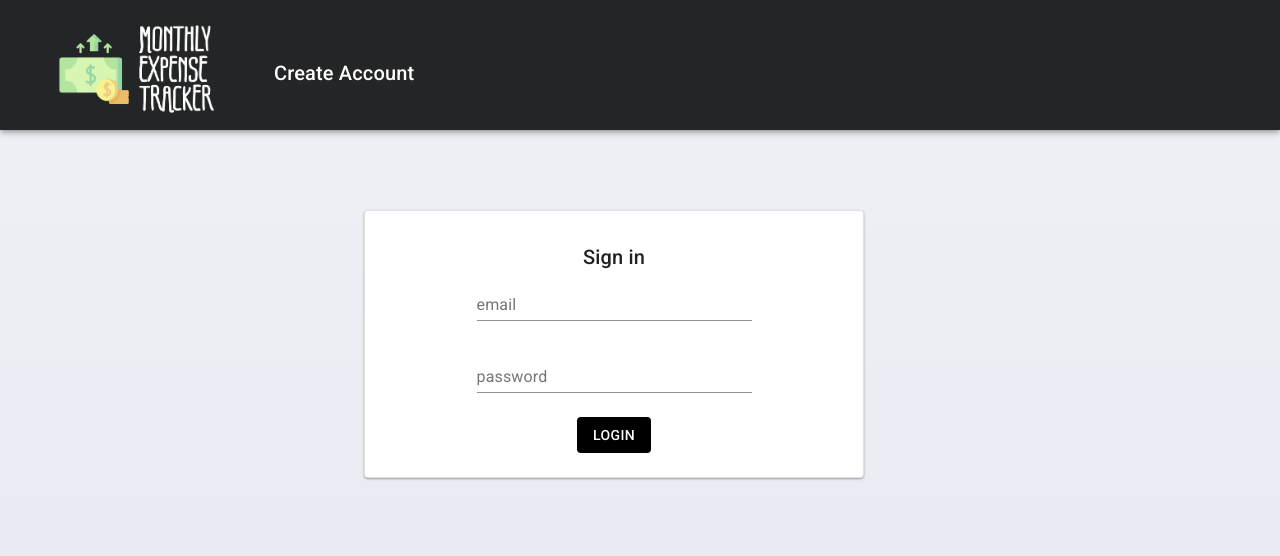
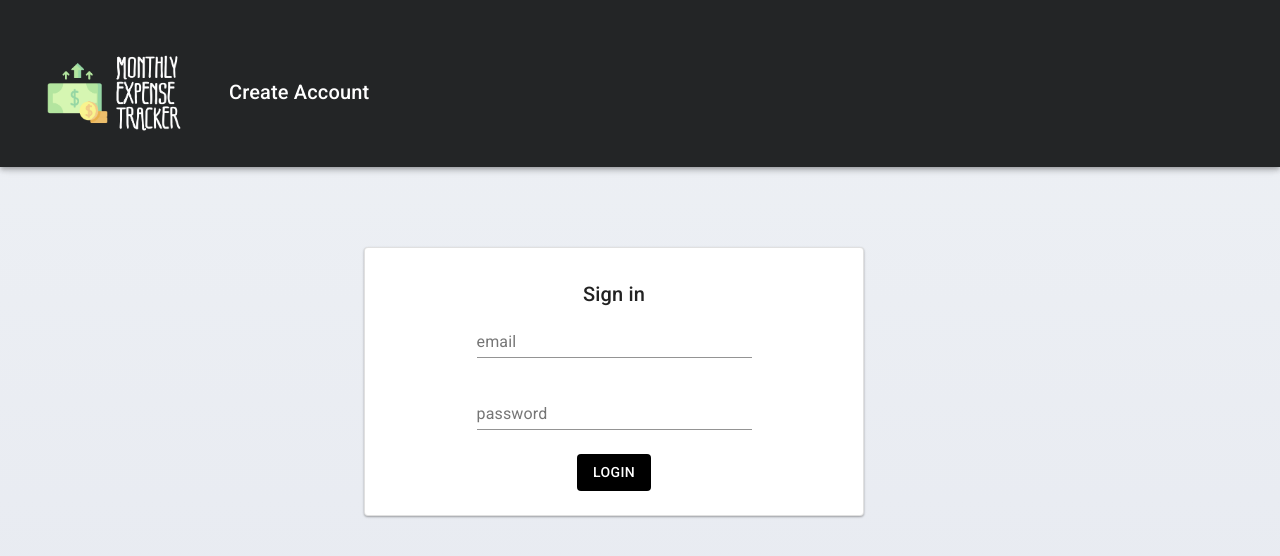
Before and after one commit to zhusain1/montly-budgeting-app, a React (Create React App) app: page / in a window 1280 px wide. Shown: the top 556 px of the page. Built offline with nearby package versions, Linux system fonts and the light colour scheme.

Commit message:
fix navbar flicker

```diff
--- a/src/App.css
+++ b/src/App.css
@@ -3,6 +3,14 @@ body, html{
     height: 100%;
     background-attachment: fixed;
 }
+
+.logo{
+    width: 150px;
+    height: 90px;
+    background-image: url(./logo.png);
+    background-repeat: no-repeat;
+    background-size: cover;
+  }
 
 .Plaid button{
     background-color: black !important;
--- a/src/functional_components/LoggedInNavbar.js
+++ b/src/functional_components/LoggedInNavbar.js
@@ -6,7 +6,6 @@ import Toolbar from '@material-ui/core/Toolbar';
 import Button from '@material-ui/core/Button';
 import { Link } from "react-router-dom";
 import { useHistory } from "react-router";
-import logo from '../logo.png';
 
 const useStyles = makeStyles(() => ({
     root: {
@@ -37,7 +36,8 @@ export default function LoggedInNavbar() {
                 <Toolbar>
                     <Typography variant="h6" className={classes.root}>
                         <Link to='/'>
-                            <img src={logo} alt=""/>
+                        <div className='logo'>
+                        </div>
                         </Link>
                     </Typography>
                     <Button onClick={logout}>
--- a/src/functional_components/Navbar.js
+++ b/src/functional_components/Navbar.js
@@ -4,7 +4,6 @@ import { makeStyles } from '@material-ui/core/styles';
 import AppBar from '@material-ui/core/AppBar';
 import Toolbar from '@material-ui/core/Toolbar';
 import { Link } from "react-router-dom";
-import logo from '../logo.png';
 
 const useStyles = makeStyles(() => ({
     root: {
@@ -27,7 +26,8 @@ export default function Navbar() {
                 <Toolbar>
                     <Typography variant="h6" className={classes.root}>
                         <Link to='/'>
-                            <img src={logo} alt=""/>
+                            <div className='logo'>
+                            </div>
                         </Link>
                     </Typography>
                     <Typography variant="h6" className={classes.root}>
```
